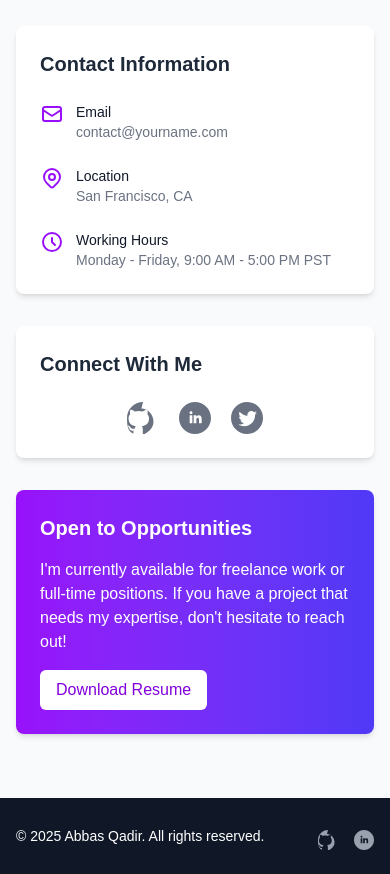
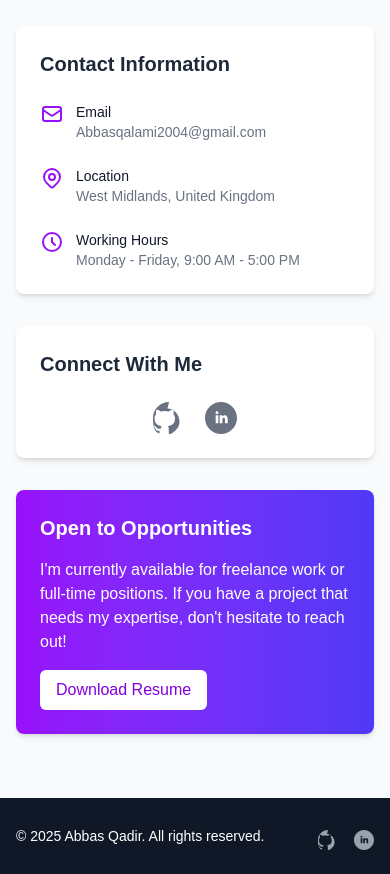
Before and after one commit to AbbasQadir/portfolio-web, a Next.js app: page / in a window 390 px wide. Shown: the part 9800-10674 px from the top of the page. Built offline with nearby package versions, Linux system fonts and the light colour scheme.

Commit message:
style(contact): refine form design and responsiveness, use formSubmit to handle emails

```diff
--- a/src/components/Contact.tsx
+++ b/src/components/Contact.tsx
@@ -26,14 +26,32 @@ const Contact = () => {
     setSubmitSuccess(false);
     setSubmitError(false);
 
-    // Simulate form submission
     try {
-      // Replace with your actual form submission logic
-      await new Promise(resolve => setTimeout(resolve, 1500));
-      setSubmitSuccess(true);
-      setFormData({ name: "", email: "", subject: "", message: "" });
+      // Using FormSubmit with the activation code instead of email
+      const response = await fetch("6b90d8cf13ad2a103b53a0ab9510abbb", {
+        method: "POST",
+        headers: {
+          "Content-Type": "application/json",
+          "Accept": "application/json"
+        },
+        body: JSON.stringify({
+          name: formData.name,
+          email: formData.email,
+          subject: formData.subject,
+          message: formData.message,
+          _captcha: false
+        }),
+      });
+
+      if (response.ok) {
+        setSubmitSuccess(true);
+        setFormData({ name: "", email: "", subject: "", message: "" });
+      } else {
+        throw new Error("Form submission failed");
+      }
     } catch (error) {
       setSubmitError(true);
+      console.error("Form submission error:", error);
     } finally {
       setIsSubmitting(false);
     }
@@ -63,6 +81,10 @@ const Contact = () => {
             transition={{ duration: 0.8 }}
           >
             <form onSubmit={handleSubmit} className="space-y-6">
+              {/* Hidden fields for FormSubmit configuration */}
+              <input type="hidden" name="_captcha" value="false" />
+              <input type="hidden" name="_subject" value="New Contact from Portfolio Website" />
+
               <div>
                 <label htmlFor="name" className="block text-sm font-medium text-gray-700">Name</label>
                 <input
@@ -186,7 +208,7 @@ const Contact = () => {
                   </div>
                   <div className="ml-3">
                     <p className="text-sm font-medium text-gray-900">Email</p>
-                    <p className="text-sm text-gray-500">contact@yourname.com</p>
+                    <p className="text-sm text-gray-500">Abbasqalami2004@gmail.com</p>
                   </div>
                 </div>
                 <div className="flex items-start">
@@ -198,7 +220,7 @@ const Contact = () => {
                   </div>
                   <div className="ml-3">
                     <p className="text-sm font-medium text-gray-900">Location</p>
-                    <p className="text-sm text-gray-500">San Francisco, CA</p>
+                    <p className="text-sm text-gray-500">West Midlands, United Kingdom</p>
                   </div>
                 </div>
                 <div className="flex items-start">
@@ -209,7 +231,7 @@ const Contact = () => {
                   </div>
                   <div className="ml-3">
                     <p className="text-sm font-medium text-gray-900">Working Hours</p>
-                    <p className="text-sm text-gray-500">Monday - Friday, 9:00 AM - 5:00 PM PST</p>
+                    <p className="text-sm text-gray-500">Monday - Friday, 9:00 AM - 5:00 PM</p>
                   </div>
                 </div>
               </div>
@@ -220,7 +242,7 @@ const Contact = () => {
               <div className="flex space-x-5 justify-center">
                 {/* GitHub */}
                 <a
-                  href="https://github.com/yourusername"
+                  href="https://github.com/AbbasQadir"
                   target="_blank"
                   rel="noopener noreferrer"
                   className="text-gray-500 hover:text-gray-900 transition-colors duration-300"
@@ -231,24 +253,13 @@ const Contact = () => {
                 </a>
                 {/* LinkedIn */}
                 <a
-                  href="https://linkedin.com/in/yourusername"
+                  href="https://www.linkedin.com/in/abbas-qadir-b37676212/"
                   target="_blank"
                   rel="noopener noreferrer"
                   className="text-gray-500 hover:text-gray-900 transition-colors duration-300"
                 >
                   <svg className="h-8 w-8" fill="currentColor" viewBox="0 0 24 24">
                     <path d="M12 0c-6.627 0-12 5.373-12 12s5.373 12 12 12 12-5.373 12-12-5.373-12-12-12zm-2 16h-2v-6h2v6zm-1-6.891c-.607 0-1.1-.496-1.1-1.109 0-.612.492-1.109 1.1-1.109s1.1.497 1.1 1.109c0 .613-.493 1.109-1.1 1.109zm8 6.891h-1.998v-2.861c0-1.881-2.002-1.722-2.002 0v2.861h-2v-6h2v1.093c.872-1.616 4-1.736 4 1.548v3.359z"/>
-                  </svg>
-                </a>
-                {/* Twitter */}
-                <a
-                  href="https://twitter.com/yourusername"
-                  target="_blank"
-                  rel="noopener noreferrer"
-                  className="text-gray-500 hover:text-gray-900 transition-colors duration-300"
-                >
-                  <svg className="h-8 w-8" fill="currentColor" viewBox="0 0 24 24">
-                    <path d="M12 0c-6.627 0-12 5.373-12 12s5.373 12 12 12 12-5.373 12-12-5.373-12-12-12zm6.066 9.645c.183 4.04-2.83 8.544-8.164 8.544-1.622 0-3.131-.476-4.402-1.291 1.524.18 3.045-.244 4.252-1.189-1.256-.023-2.317-.854-2.684-1.995.451.086.895.061 1.298-.049-1.381-.278-2.335-1.522-2.304-2.853.388.215.83.344 1.301.359-1.279-.855-1.641-2.544-.889-3.835 1.416 1.738 3.533 2.881 5.92 3.001-.419-1.796.944-3.527 2.799-3.527.825 0 1.572.349 2.096.907.654-.128 1.27-.368 1.824-.697-.215.671-.67 1.233-1.263 1.589.581-.07 1.135-.224 1.649-.453-.384.578-.87 1.084-1.433 1.489z"/>
                   </svg>
                 </a>
               </div>
@@ -258,7 +269,8 @@ const Contact = () => {
               <h3 className="text-xl font-semibold mb-4">Open to Opportunities</h3>
               <p className="mb-4">I'm currently available for freelance work or full-time positions. If you have a project that needs my expertise, don't hesitate to reach out!</p>
               <a
-                href="/resume.pdf"
+                href="/AbbasQ-cv.pdf"
+                download={true}
                 className="inline-block bg-white text-purple-700 px-4 py-2 rounded-md font-medium transition-all duration-300 hover:bg-gray-100 hover:shadow-md"
                 target="_blank"
                 rel="noopener noreferrer"
```
